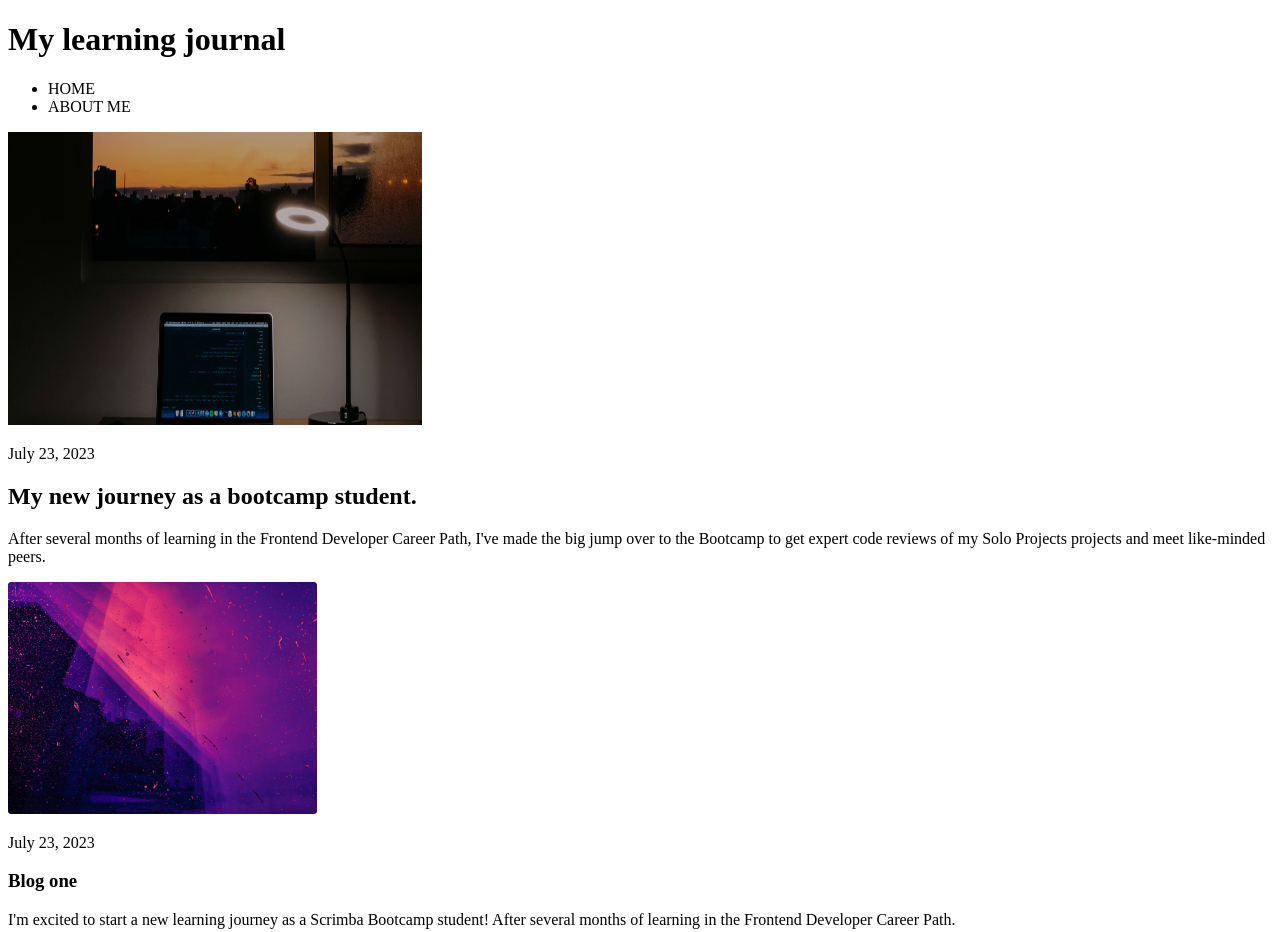
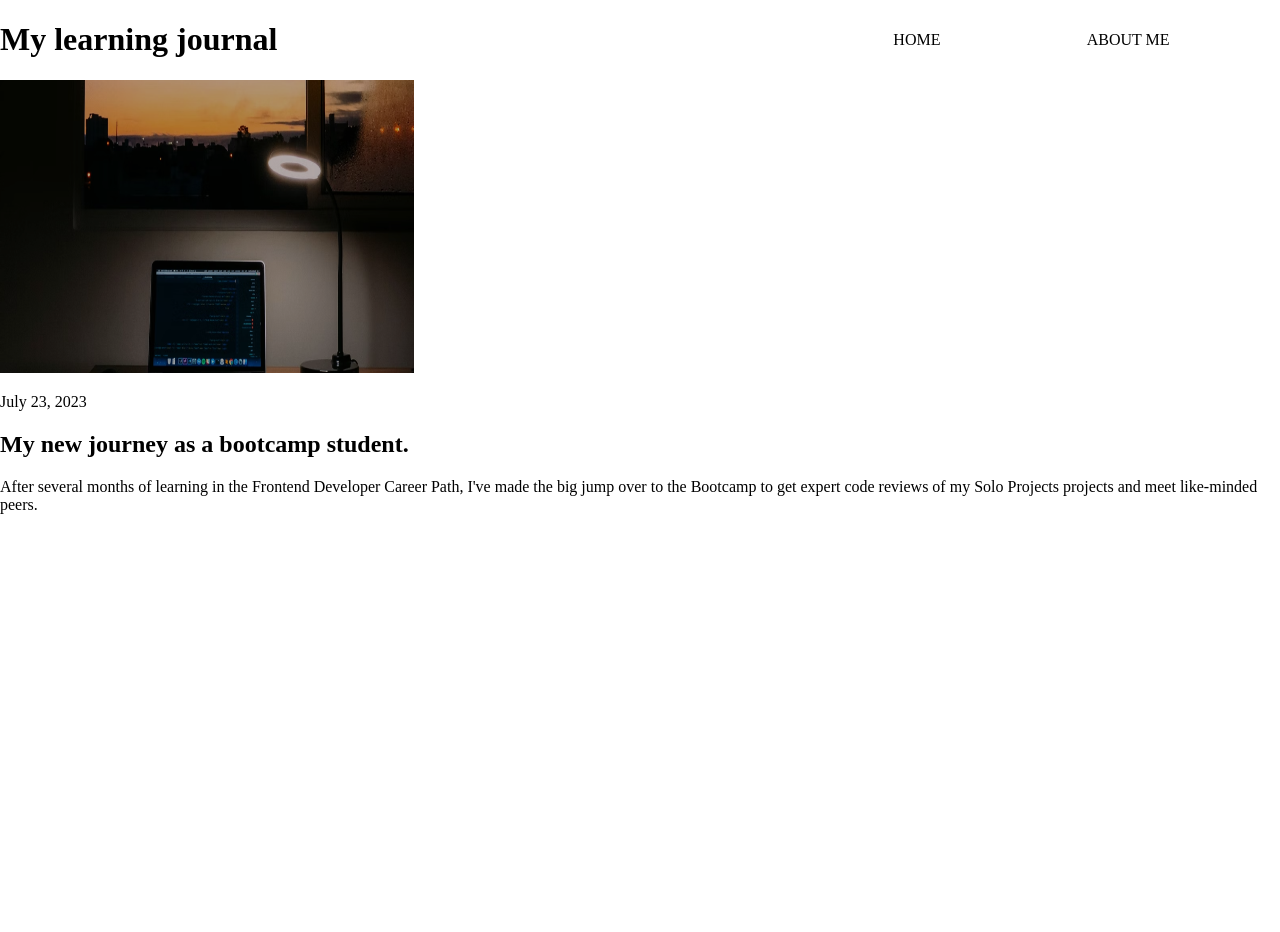
Before and after one commit to LujanSolo/webdev-journal, a plain HTML site: page index.html in a window 1280 px wide. Shown: the top 932 px of the page. After the commit the page ends 800 px from the top, so only its background shows below. Drawn offline with Linux system fonts and the light colour scheme.

Commit message:
added initial grid settings for header with nav

```diff
--- a/assets/styles.css
+++ b/assets/styles.css
@@ -1,4 +1,33 @@
+* {
+  box-sizing: border-box;
+}
+
+html,
+body {
+  margin: 0;
+  padding: 0;
+}
+
+body {
+  display: grid;
+}
+
+.grid-header {
+  display: grid;
+  grid-template-columns: 2fr 1fr;
+  align-items: center;
+}
+
 .article-image-hero {
   width: 25.875rem;
   height: 18.3125rem;
 }
+
+ul {
+  display: grid;
+  grid-template-columns: 1fr 1fr;
+}
+
+li {
+  list-style: none;
+}
--- a/index.html
+++ b/index.html
@@ -1,13 +1,15 @@
 <!DOCTYPE html>
 <html lang="en">
+
 <head>
-  <meta charset="UTF-8">
-  <meta name="viewport" content="width=device-width, initial-scale=1.0">
-  <link rel="stylesheet" href="assets/styles.css">
+  <meta charset="UTF-8" />
+  <meta name="viewport" content="width=device-width, initial-scale=1.0" />
+  <link rel="stylesheet" href="assets/styles.css" />
   <title>WebDev Learning Journal</title>
 </head>
+
 <body>
-  <header>
+  <header class="grid-header">
     <h1>My learning journal</h1>
     <nav>
       <ul>
@@ -16,17 +18,25 @@
       </ul>
     </nav>
   </header>
-  <img class="article-image-hero" src="assets/images/blog-image-hero.png" alt="home office overlooking a city sunset">
-  <p>July 23, 2023</p>
-  <h2>My new journey as a bootcamp student.</h2>
-  <p>After several months of learning in the Frontend Developer Career Path, I've made the big jump over to the Bootcamp to get expert code reviews of my Solo Projects projects and meet like-minded peers.</p>
-  <div class="blog-card">
+  <div class="card hero-card">
+    <img class="article-image-hero" src="assets/images/blog-image-hero.png"
+      alt="home office overlooking a city sunset" />
+    <p>July 23, 2023</p>
+    <h2>My new journey as a bootcamp student.</h2>
+    <p>
+      After several months of learning in the Frontend Developer Career Path,
+      I've made the big jump over to the Bootcamp to get expert code reviews
+      of my Solo Projects projects and meet like-minded peers.
+    </p>
+  </div>
+
+  <!-- <div class="blog-card">
     <img src="assets/images/blog-image-05.png" alt="a desk with a coder's laptop">
     <p class="date">July 23, 2023</p>
     <h3>Blog one</h3>
     <p>I'm excited to start a new learning journey as a Scrimba Bootcamp student! After several months of learning in the Frontend Developer Career Path.</p>
-  </div>
-  <div class="blog-card">
+  </div> -->
+  <!-- <div class="blog-card">
     <img src="assets/images/blog-image-04.png" alt="a desk with a coder's laptop">
     <p class="date">July 23, 2023</p>
     <h3>Blog two</h3>
@@ -42,7 +52,7 @@
   <footer>
     <h5>My Learning Journal</h5>
     <p>Copyright 2023</p>
-  </footer>
+  </footer> -->
+</body>
 
-</body>
 </html>
```
